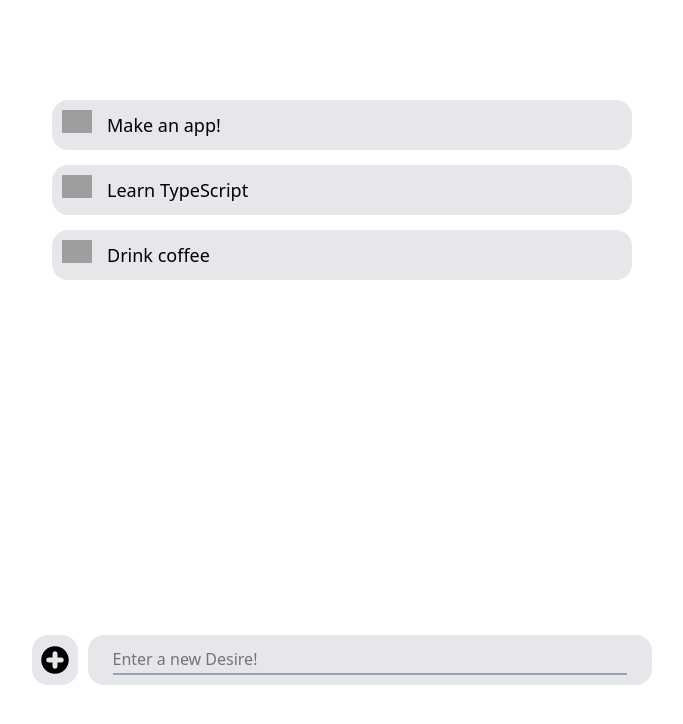
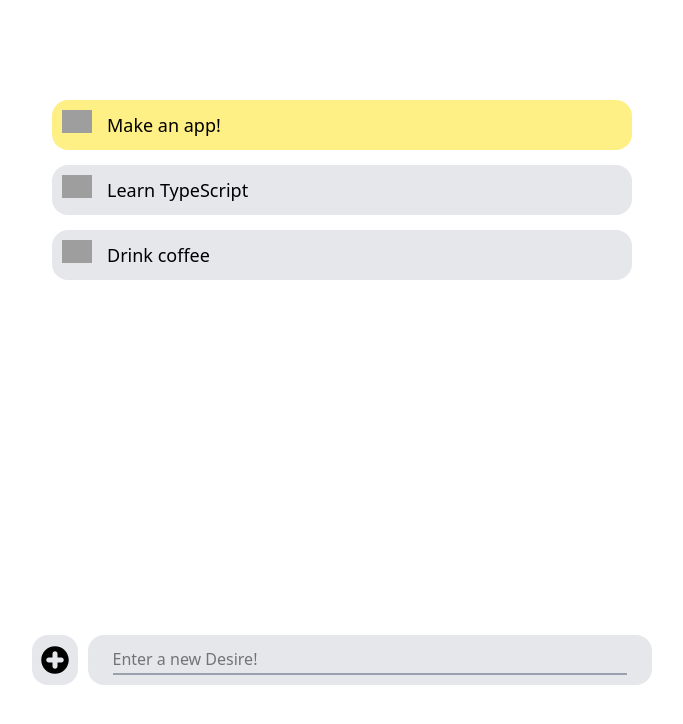
Before and after one commit to Ferenandios/anny, a Next.js app: page / in a window 1280 px wide. Shown: the top 724 px of the page, without its empty margins (298-981 px from the left). Built offline with nearby package versions, Linux system fonts and the light colour scheme; grey boxes are pictures that could not be loaded.

Commit message:
Added RNG for clsx

```diff
--- a/app/components/Todo/Todo.tsx
+++ b/app/components/Todo/Todo.tsx
@@ -4,18 +4,20 @@ import Image from "next/image";
 import { FC, useRef, useState, KeyboardEvent } from "react";
 import deleteIcon from "@/public/banana rum.svg";
 import addIcon from "@/public/gymbag.svg";
+import clsx from "clsx";
 
 interface ITodo {
   id: number;
   text: string;
+  isLucky: boolean;
 }
 
 const Todo: FC = () => {
   const inputRef = useRef<HTMLInputElement>(null);
   const [todos, setTodos] = useState<ITodo[]>([
-    { id: 0, text: "Make an app!" },
-    { id: 1, text: "Learn TypeScript" },
-    { id: 2, text: "Drink coffee" },
+    { id: 0, text: "Make an app!", isLucky: true },
+    { id: 1, text: "Learn TypeScript", isLucky: false },
+    { id: 2, text: "Drink coffee", isLucky: false },
   ]);
   // Delete todo from the state by todo.id
   const deleteTodo = (currentId: number) => {
@@ -33,6 +35,7 @@ const Todo: FC = () => {
     const newTodo: ITodo = {
       id: todos.length > 0 ? todos[todos.length - 1].id + 1 : 0,
       text: inputValue,
+      isLucky: getRandomNumber() === 3,
     };
     setTodos([...todos, newTodo]);
     // Clear the input
@@ -45,6 +48,12 @@ const Todo: FC = () => {
     if (event.key !== "Enter") return;
     addTodo();
   };
+  // RNG for Todo background
+  const getRandomNumber: () => number = () => {
+    const range = 10; // 0 — 10
+    return Math.floor(Math.random() * (range + 1));
+  };
+
   return (
     <>
       {/* flex justify-center items-center w-[100vw] h-[100vh]
@@ -68,7 +77,11 @@ const Todo: FC = () => {
                 {todos.map((todo) => (
                   <li
                     key={todo.id}
-                    className="flex items-center w-full min-h-[50px] bg-gray-200 rounded-2xl mb-[15px] p-[10px]"
+                    className={clsx(
+                      `flex items-center w-full min-h-[50px] ${
+                        todo.isLucky ? "bg-yellow-200" : "bg-gray-200"
+                      } rounded-2xl mb-[15px] p-[10px]`
+                    )}
                   >
                     <button
                       onClick={() => deleteTodo(todo.id)}
@@ -105,7 +118,7 @@ const Todo: FC = () => {
           <div className="flex items-center w-full h-[80px] px-[10px]">
             <button
               onClick={() => addTodo()}
-              className="flex justify-center items-center w-[50px] h-[50px] bg-gray-200 rounded-2xl"
+              className="cursor-pointer flex justify-center items-center w-[50px] h-[50px] bg-gray-200 rounded-2xl"
             >
               <Image alt="Add" src={addIcon} width={30} height={30} />
             </button>
```
